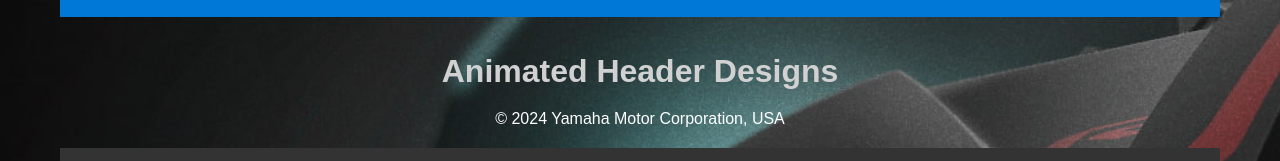
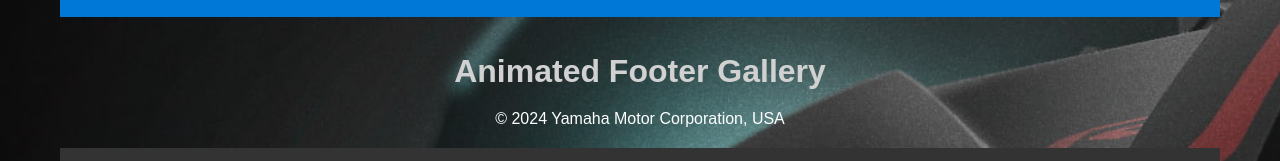
Before and after one commit to urfavbatman/WD-Seatwork-3, a plain HTML site: page pages/footer-gallery/index.html in a window 1280 px wide. Shown: the part 420-581 px from the top of the page. Drawn offline with Linux system fonts and the light colour scheme.

Commit message:
Final Touch

```diff
--- a/pages/footer-gallery/index.html
+++ b/pages/footer-gallery/index.html
@@ -76,7 +76,7 @@
         <br />
         <br />
         <div class="textsataas">
-        <h1>Animated Header Designs</h1>
+        <h1>Animated Footer Gallery</h1>
         </div>
 
     <!-- Animated Footer Style 1 -->
```
Also changed, not shown: pages/header-gallery/index.html (+1 -1 lines).
